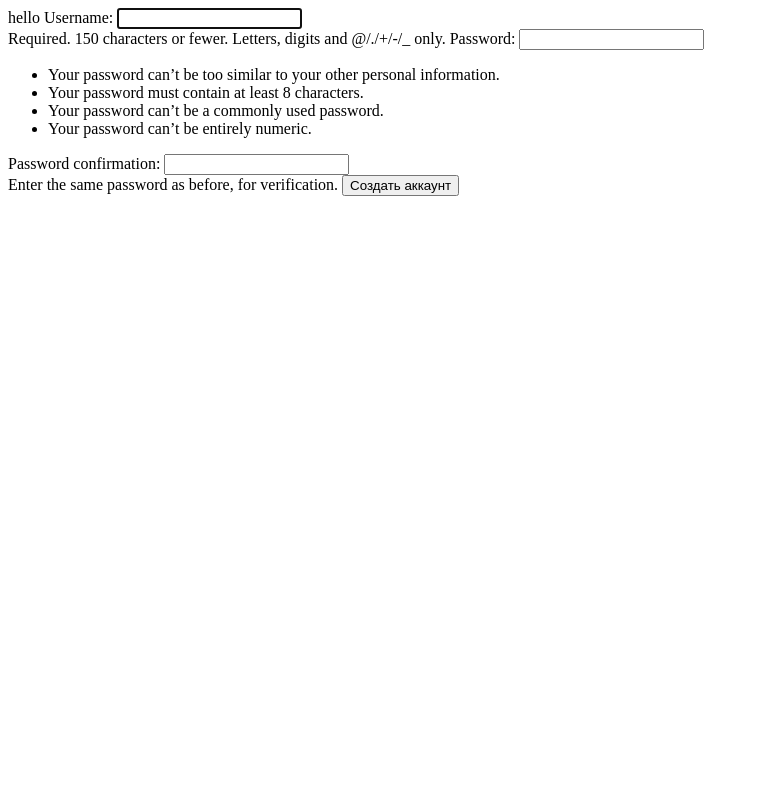
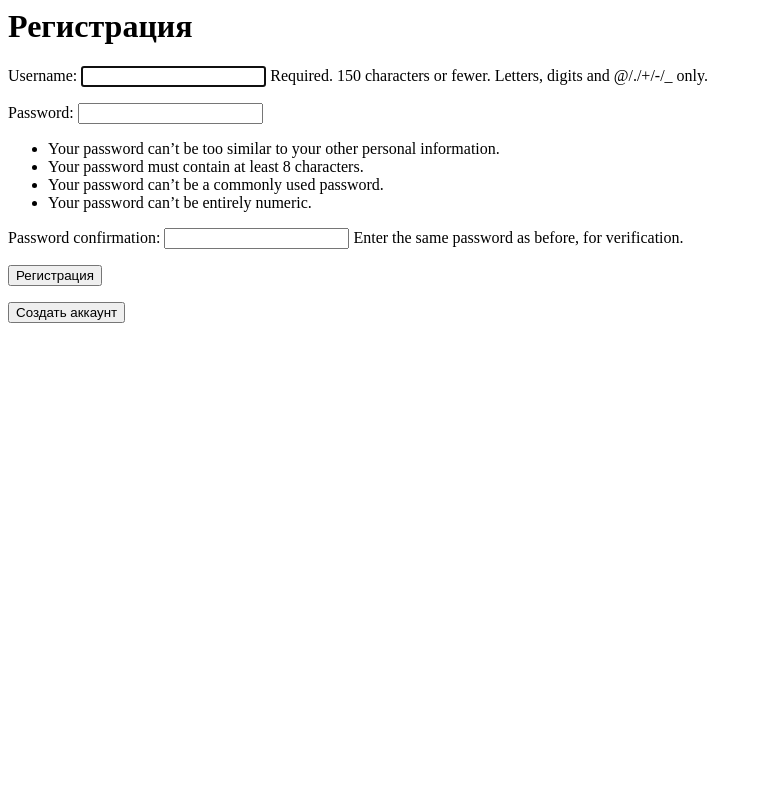
Before and after one commit to FrozenQxc/Django, a Django app: page /signup/ in a window 1280 px wide. Shown: the whole page, without its empty margins (0-759 px from the left). Run offline with Django 4.2, Linux system fonts and the light colour scheme.

Commit message:
Регистрация

```diff
--- a/todowo/todo/templates/todo/singnupuser.html
+++ b/todowo/todo/templates/todo/singnupuser.html
@@ -1,5 +1,10 @@
-hello
+<h1>Регистрация</h1>
 
-{{ form }}
+<form method='POST'>
+{{ form.as_p }}
+<button type='submit'>Регистрация</button>
+</form>
+
+
 
 <input type="submit" value="Cоздать аккаунт" class="btn btn-primary">
```
